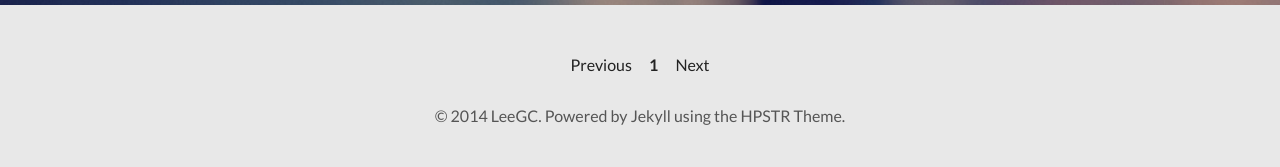
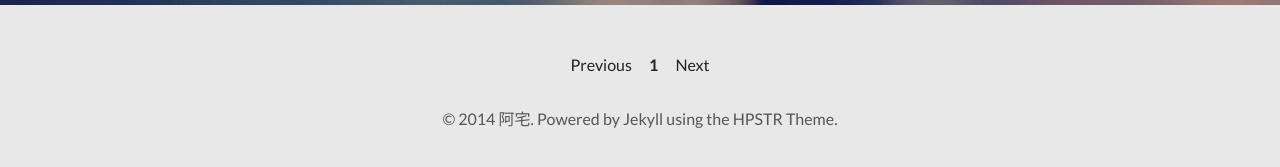
Before and after one commit to guocailee/guocailee.github.io, a Jekyll site: the page built from index.html, in a window 1280 px wide. Shown: the part 395-562 px from the top of the page. Built offline with Jekyll 4.4.1, drawn with Linux system fonts in a browser that asks for light colours; nearby versions of some CDN libraries; the list of posts is cut into pages by our own code.

Commit message:
the name renew

```diff
--- a/_config.yml
+++ b/_config.yml
@@ -5,7 +5,7 @@ disqus_shortname:
 url:              http://www.rosiex.com
 # Owner/author information
 owner:
-  name:           LeeGC
+  name:           阿宅
   avatar:         avatar.jpg
   bio:            "喜欢编程｜To be a programmer, but not a coder!"
   email:          guocailee@email.com
```
